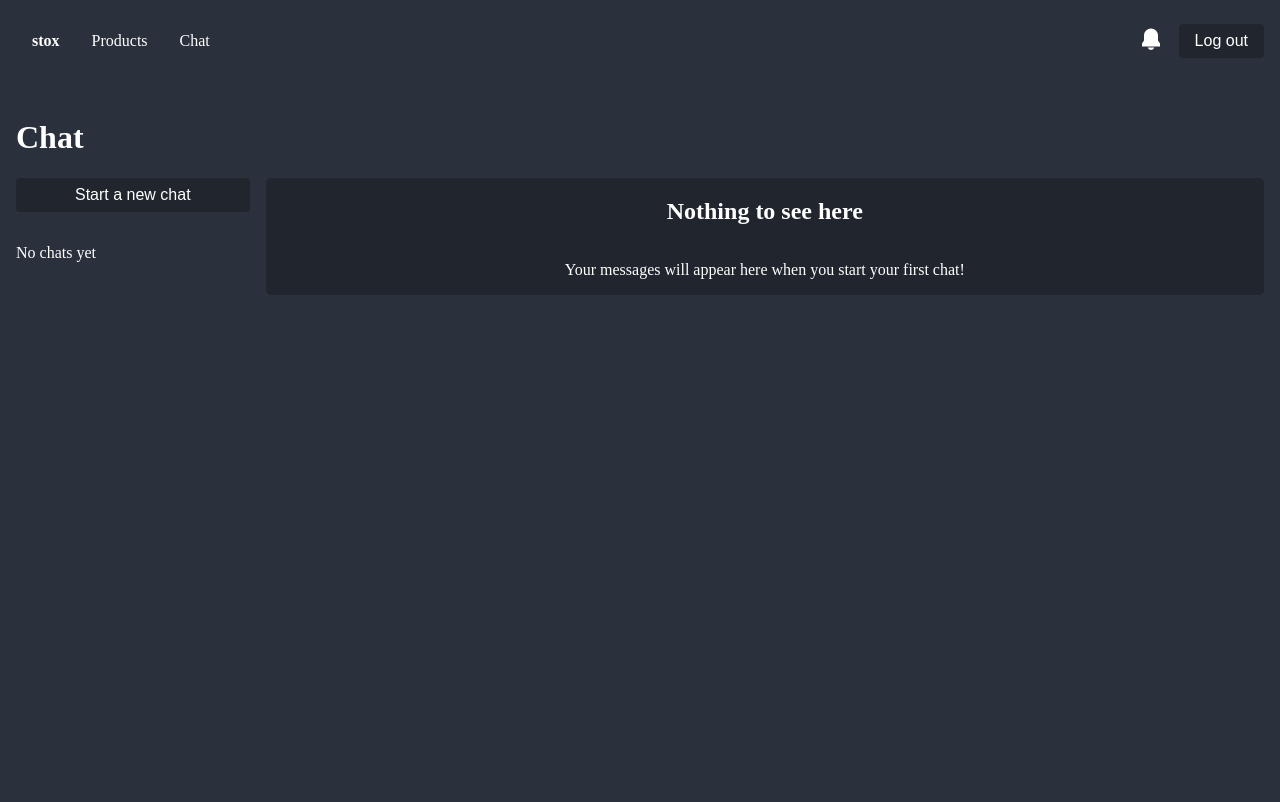
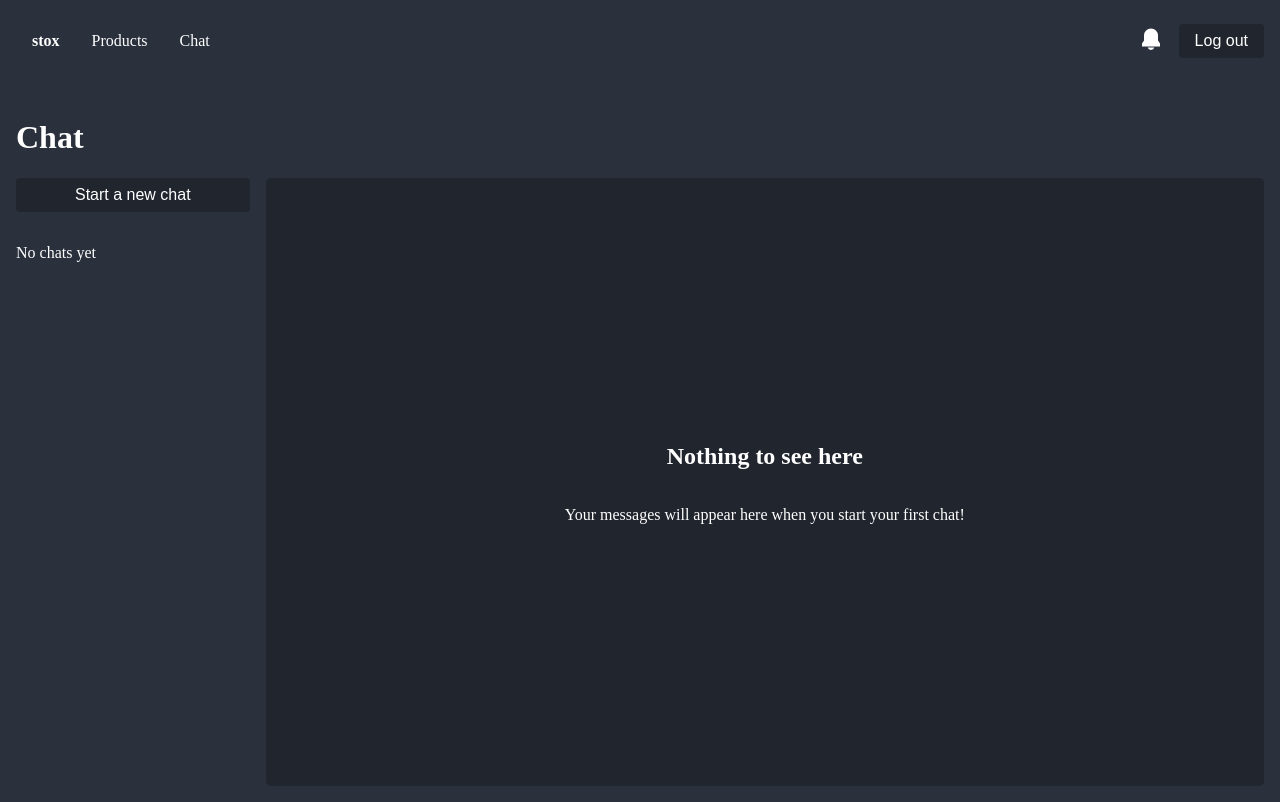
Before and after one commit to kkcaZ/shu-dades-client, a SvelteKit app: page /customer/chat in a window 1280 px wide. Built offline with nearby package versions, Linux system fonts and the light colour scheme.

Commit message:
style: last minute bodges

```diff
--- a/src/routes/customer/chat/+page.svelte
+++ b/src/routes/customer/chat/+page.svelte
@@ -8,7 +8,9 @@
 
 <style>
     .chat-container {
-        height: 100%;
+        display: flex;
+        flex-direction: column;
+        height: 90vh;
         padding: 1rem;
     }
 </style>
--- a/src/routes/supplier/+page.svelte
+++ b/src/routes/supplier/+page.svelte
@@ -1,7 +1,10 @@
 <script>
   import BroadcastMessage from "../../components/BroadcastMessage.svelte";
+  import ProductView from "../../components/ProductView.svelte";
 </script>
 
 <h1>Dashboard</h1>
 
 <BroadcastMessage />
+
+<ProductView role="supplier" />
```
